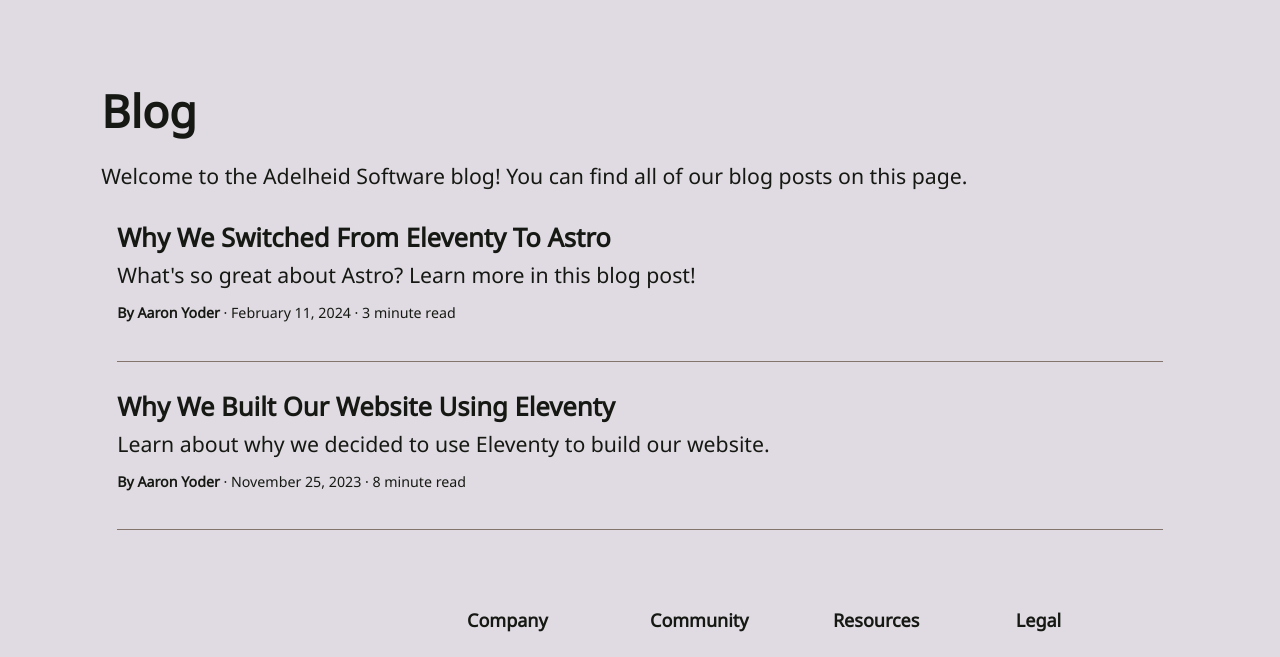
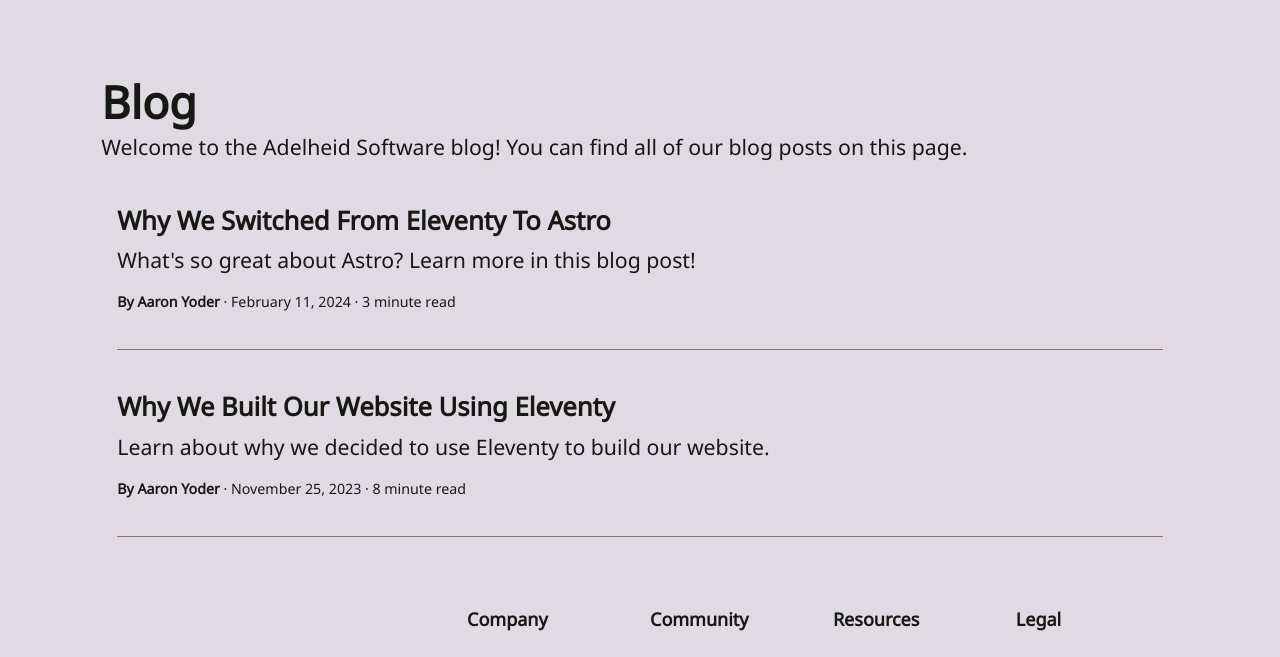
Before and after one commit to adelheidsoftware/adelheid-website, an Astro site: page /blog in a window 1280 px wide. Shown: the part 126-783 px from the top of the page. Built offline with nearby package versions, Linux system fonts and the light colour scheme; Astro itself is replaced by a stand-in of ours; a web font is replaced by a local one.

Commit message:
Update page styling

```diff
--- a/src/layouts/PageLayout.astro
+++ b/src/layouts/PageLayout.astro
@@ -25,21 +25,37 @@
 </BaseLayout>
 
 <style is:global lang="scss">
-	// All of these '!important' is a very hacky and temporary workaround to a styling order bug with Astro.
+	// All of these '!important' is a very hacky and temporary workaround to a styling order bug with Astro. Still might not work fully properly, though.
 	h1 {
 		font-size: 2.8rem !important;
 		font-weight: 900 !important;
 		line-height: 1.1 !important;
-		padding-bottom: 1rem !important;
 	}
 
 	h2 {
 		line-height: 1 !important;
 	}
 
+	h1, h2 {
+		padding-top: 1.2rem !important;
+		padding-bottom: 0.1rem !important;
+	}
+
+	h3, h4 {
+		padding-top: 0.75rem !important;
+		padding-bottom: 0.05rem !important;
+	}
+
+	h5, h6 {
+		padding-top: 0.25rem !important;
+		padding-bottom: 0 !important;
+	}
+
 	p {
 		//max-width: 65ch;
 		font-size: 1.33rem !important;
+		margin-top: 0.1rem !important;
+		margin-bottom: 0.25rem !important;
 	}
 
 	ul:not([role='list']) {
```
